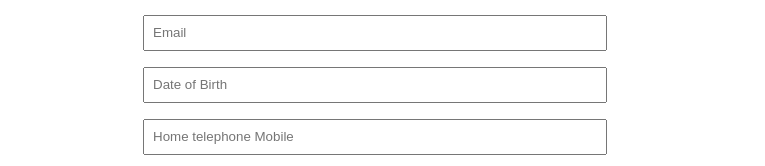
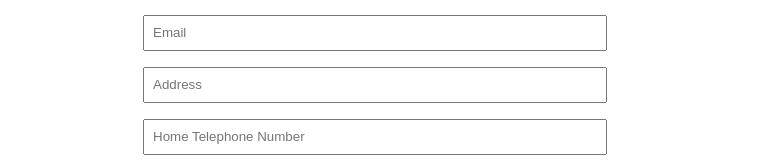
Before and after one commit to VuongNQ/learning-react, a React (Vite) app in the folder simple-project/calculator-BMI/: page / in a window 1280 px wide. Shown: the part 786-952 px from the top of the page, without its empty margins (179-944 px from the left). Built offline with nearby package versions, Linux system fonts and the light colour scheme.

Commit message:
refactor: Remove unused ResetInput components

```diff
--- a/simple-project/calculator-BMI/src/formMain.tsx
+++ b/simple-project/calculator-BMI/src/formMain.tsx
@@ -1,6 +1,5 @@
 import { SetStateAction, useState } from "react";
 import "./formMain.css";
-import ResetInputFull from "./resetInputFull";
 
 let NextId = 1;
 function FormMain() {
@@ -70,21 +69,66 @@ function FormMain() {
   return (
     <form onSubmit={handleSubmit}>
       <h1>Personal Information Form</h1>
-      <ResetInputFull
-        disabled={isDisable}
-        name={name}
-        date={date}
-        address={address}
-        email={email}
-        home={home}
-        mobile={mobile}
-        handleInput={handleInput}
-        handleInputEmail={handleInputEmail}
-        handleInputDate={handleInputDate}
-        handleInputHome={handleInputHome}
-        handleInputMobile={handleInputMobile}
-        handleInputAddress={handleInputAddress}
+      <input
+        disabled={arrayForm.length === 3}
+        type="text"
+        autoComplete="off"
+        value={name}
+        name="Name"
+        onChange={handleInput}
+        placeholder="First"
       />
+      {/* {ResetInputFull} */}
+      <input
+        disabled={arrayForm.length === 3}
+        type="date"
+        autoComplete="off"
+        value={date}
+        name="Name"
+        onChange={handleInputDate}
+        placeholder="Date of Birth"
+      />
+      {/* {ResetInputFull} */}
+      <input
+        disabled={arrayForm.length === 3}
+        type="text"
+        autoComplete="off"
+        value={email}
+        name="email"
+        onChange={handleInputEmail}
+        placeholder="Email"
+      />
+      {/* {ResetInputFull} */}
+      <input
+        disabled={arrayForm.length === 3}
+        type="text"
+        autoComplete="off"
+        value={address}
+        name="FirstName"
+        onChange={handleInputAddress}
+        placeholder="Address"
+      />
+      {/* {ResetInputFull} */}
+      <input
+        disabled={arrayForm.length === 3}
+        type="text"
+        autoComplete="off"
+        value={home}
+        name="home"
+        onChange={handleInputHome}
+        placeholder="Home Telephone Number"
+      />
+      {/* {ResetInputFull} */}
+      <input
+        disabled={arrayForm.length === 3}
+        type="text"
+        autoComplete="off"
+        value={mobile}
+        name="home"
+        onChange={handleInputMobile}
+        placeholder="Mobile Number"
+      />
+      {/* {ResetInputFull} */}
       <button
         disabled={email === "" || isDisable}
         onClick={() =>
@@ -109,13 +153,14 @@ function FormMain() {
                   }}
                 >
                   <h5 style={{ marginLeft: "12rem" }}>Infomation</h5>
+                  {isDisable ? null : (
                     <button
-                    disabled={isDisable}
                       style={{ marginLeft: "9rem" }}
                       onClick={() => handleClose(item.id)}
                     >
                       X
                     </button>
+                  )}
                 </div>
                 <label className="Name" htmlFor="">
                   Name: {""}
--- a/simple-project/calculator-BMI/src/resetInputFull.tsx
+++ b/simple-project/calculator-BMI/src/resetInputFull.tsx
@@ -1,81 +1,22 @@
-interface ResetData {
-  disabled?: boolean,
-  name: string
-  date: string
-  email: string
-  home: string
-  mobile: string
-  address: string
-  handleInput?: React.ChangeEventHandler<HTMLInputElement>
-  handleInputEmail?: React.ChangeEventHandler<HTMLInputElement>
-  handleInputHome?: React.ChangeEventHandler<HTMLInputElement>
-  handleInputMobile?: React.ChangeEventHandler<HTMLInputElement>
-  handleInputDate?: React.ChangeEventHandler<HTMLInputElement>
-  handleInputAddress?: React.ChangeEventHandler<HTMLInputElement>
+import { SyntheticEvent } from "react";
+
+interface IInputForm {
+  disabled?: boolean;
+  type: string;
+  value: string | number;
+  onCHange: (e: SyntheticEvent) => void;
 }
-
-function ResetInputFull({
-  disabled, name, date, email, home, mobile, address, handleInput, handleInputDate, handleInputEmail, handleInputHome, handleInputMobile, handleInputAddress
-}: ResetData) {
+function ResetInputFull({ disabled, type, value, onCHange }: IInputForm) {
   return (
-    <>
-      <input
-        disabled={disabled}
-        type="text"
-        autoComplete="off"
-        value={name}
-        name="Name"
-        onChange={handleInput}
-        placeholder="First"
-      />
-      <input
-        disabled={disabled}
-        type="date"
-        autoComplete="off"
-        value={date}
-        name="Date"
-        onChange={handleInputDate}
-        placeholder="Date of Birth"
-      />
-      <input
-        disabled={disabled}
-        type="text"
-        autoComplete="off"
-        value={email}
-        name="email"
-        onChange={handleInputEmail}
-        placeholder="Email"
-      />
-      <input
-        disabled={disabled}
-        type="text"
-        autoComplete="off"
-        value={home}
-        name="date"
-        onChange={handleInputHome}
-        placeholder="Date of Birth"
-      />
-      <input
-        disabled={disabled}
-        type="text"
-        autoComplete="off"
-        value={mobile}
-        name="Name"
-        onChange={handleInputMobile}
-        placeholder="Home telephone Mobile"
-      />
-      <input
-        disabled={disabled}
-        type="text"
-        autoComplete="off"
-        value={address}
-        name="Name"
-        onChange={handleInputAddress}
-        placeholder="Address"
-
-
-      />
-    </>
+    <input
+      disabled={disabled}
+      type={type}
+      autoComplete="off"
+      value={value}
+      name="Name" // dựa vào type để hiển thị đúng name
+      onChange={onCHange}
+      placeholder="First"
+    />
   );
 }
 
```
Also changed, not shown: simple-project/calculator-BMI/src/ResetInput/resetInputAddress.tsx (deleted, +0 -20 lines), simple-project/calculator-BMI/src/ResetInput/resetInputDate.tsx (deleted, +0 -20 lines), simple-project/calculator-BMI/src/ResetInput/resetInputEmail.tsx (deleted, +0 -21 lines), simple-project/calculator-BMI/src/ResetInput/resetInputHome.tsx (deleted, +0 -20 lines), simple-project/calculator-BMI/src/ResetInput/resetInputMobile.tsx (deleted, +0 -20 lines), simple-project/calculator-BMI/src/ResetInput/resetInputName.tsx (deleted, +0 -19 lines). Lines whose indentation alone changed are shown as unchanged.
